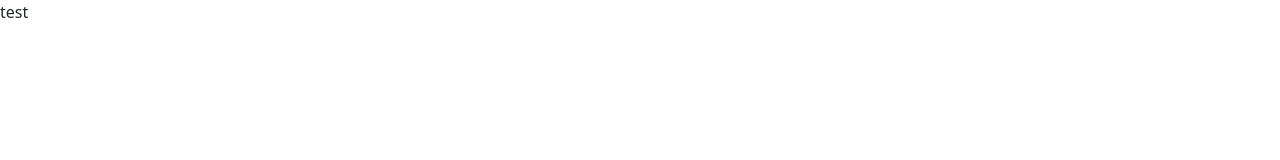
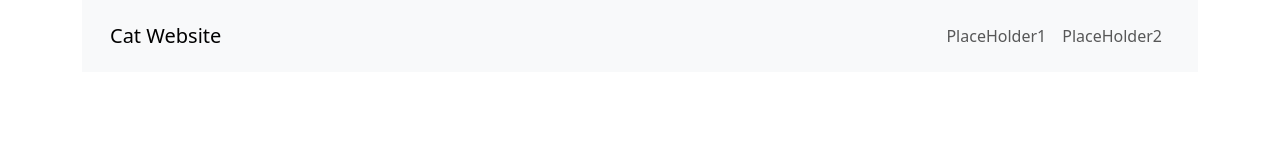
Before and after one commit to FunkiMonke/CatsBlood-WebDevProject, a plain HTML site: page main.html in a window 1280 px wide. Drawn offline with nearby package versions, Linux system fonts and the light colour scheme.

Commit message:
Added a NavBar

```diff
--- a/main.html
+++ b/main.html
@@ -7,7 +7,29 @@
     <link href="https://cdn.jsdelivr.net/npm/bootstrap@5.3.3/dist/css/bootstrap.min.css" rel="stylesheet" >
 </head>
 <body>
-    <p>test</p>
+    <div class="container">
+        <nav class="navbar navbar-expand-lg bg-light mb-3 p-3">
+          <div class="container-fluid">
+            <a class="navbar-brand" href="#">Cat Website</a>
+            <button class="navbar-toggler" type="button" data-bs-toggle="collapse" data-bs-target="#navbarNav" aria-controls="navbarNav" aria-expanded="false" aria-label="Toggle navigation">
+              <span class="navbar-toggler-icon"></span>
+            </button>
+            <div class="collapse navbar-collapse" id="navbarNav">
+              <ul class="navbar-nav ms-auto">
+                <li class="nav-item"><a class="nav-link" href="#">PlaceHolder1</a></li>
+                <li class="nav-item"><a class="nav-link" href="#">PlaceHolder2</a></li>
+              </ul>
+            </div>
+          </div>
+        </nav>
+
+
+
+
+
+
+    </div>
+    <script src="https://cdn.jsdelivr.net/npm/bootstrap@5.3.3/dist/js/bootstrap.bundle.min.js"></script>
 </body>
 
 
```
